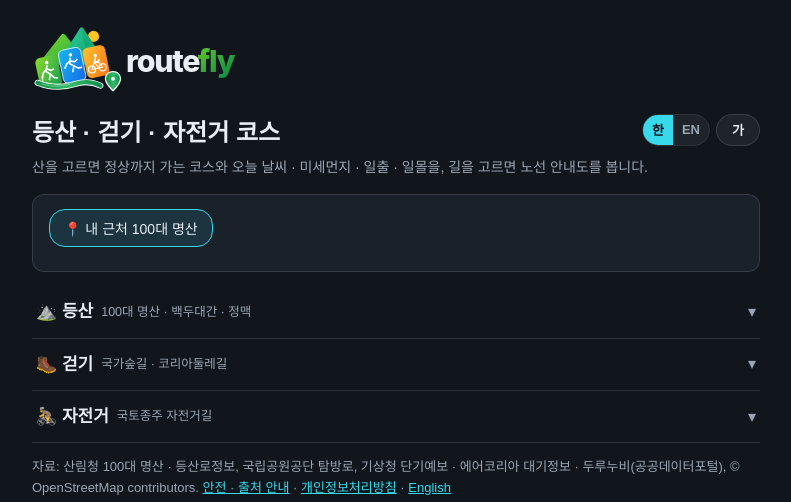
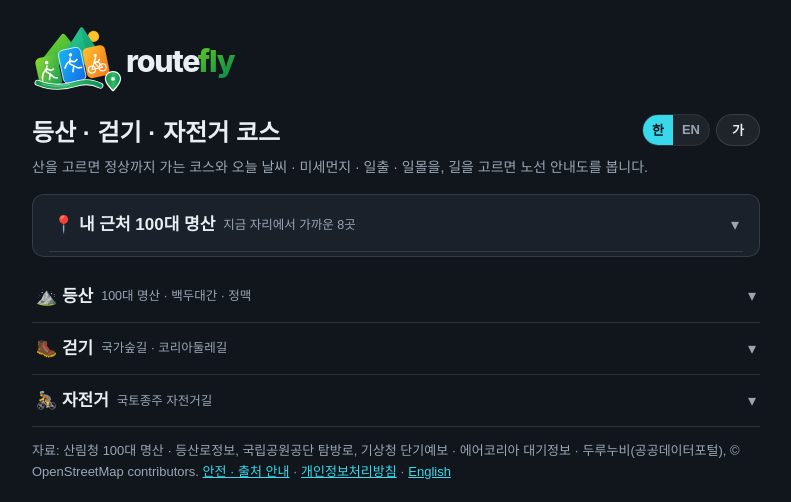
Before and after one commit to chogilhong/routefly, a Java web app: page /m/ in a window 1280 px wide. Shown: the top 502 px of the page, without its empty margins (244-1035 px from the left). Run offline with Tomcat 11, a stand-in JSP engine, Linux system fonts and the light colour scheme; the visitor is signed in with stand-in values (Sample User, id 1); some libraries are stand-ins or nearby versions.

Commit message:
/m/ · /en/m/ "📍 내 근처 100대 명산" 도 접고 펴는 칸
- 단추 대신 다른 칸과 같은 details.fold.kind - 펴면 위치를 찾아 가까운 8곳(처음 한 번, 실패하면 다시 펼 때 다시)
- 하나 펴면 나머지(주말 · 등산 · 걷기 · 자전거)는 접힘

Co-Authored-By: Claude Opus 5.5 <noreply@anthropic.com>
Claude-Session: https://claude.ai/code/session_01MHSSRBsQKpCR2DHwkzaDkG

```diff
--- a/src/main/java/com/gh/routefly/web/MountainEn.java
+++ b/src/main/java/com/gh/routefly/web/MountainEn.java
@@ -215,7 +215,8 @@ final class MountainEn {
         b.append("<main><a class=\"logo\" href=\"").append(REL).append("/hike.html\"><img src=\"").append(REL)
                 .append("/img/logo-dark.svg\" alt=\"routefly\" width=\"256\" height=\"80\"></a><h1>Korea's 100 Famous Mountains</h1>")
                 .append("<p class=\"lead\">Pick a mountain to see its trails to the summit, the weather forecast, air quality and sunrise time.</p>")
-                .append("<section id=\"near\"><button type=\"button\" id=\"nearMe\">📍 Famous mountains near me</button><div id=\"nearList\"></div></section>")
+                .append("<section id=\"near\"><details class=\"fold kind\" name=\"kind\" id=\"nearFold\"><summary><span class=\"ft\">📍 Near me</span>")
+                .append("<span class=\"fs\">8 closest famous mountains</span><span class=\"fa\">▾</span></summary><div class=\"fb\"><div id=\"nearList\"></div></div></details></section>")
                 .append("<div class=\"folds\">");
         // 접고 펴는 칸(2026-10-15 홍TV님 - /m/ 과 같게): ⛰️ Hiking(100 Famous Mountains · 백두대간) · 🥾 Walking · 🚴 Cycling
         List<JsonObject> list = new ArrayList<>();
--- a/src/main/java/com/gh/routefly/web/MountainServlet.java
+++ b/src/main/java/com/gh/routefly/web/MountainServlet.java
@@ -523,7 +523,9 @@ public class MountainServlet extends HttpServlet {
         b.append("<main><a class=\"logo\" href=\"").append(REL).append("/hike.html\"><img src=\"").append(REL)
                 .append("/img/logo-dark.svg\" alt=\"routefly\" width=\"256\" height=\"80\"></a><h1>등산 · 걷기 · 자전거 코스</h1>")
                 .append("<p class=\"lead\">산을 고르면 정상까지 가는 코스와 오늘 날씨 · 미세먼지 · 일출 · 일몰을, 길을 고르면 노선 안내도를 봅니다.</p>"
-                + "<section id=\"near\"><button type=\"button\" id=\"nearMe\">📍 내 근처 100대 명산</button><div id=\"nearList\"></div></section>"
+                // 📍 내 근처 - 다른 칸처럼 접고 펴기(2026-10-16 홍TV님), 펴면 위치를 찾음(js/mountain.js)
+                + "<section id=\"near\"><details class=\"fold kind\" name=\"kind\" id=\"nearFold\"><summary><span class=\"ft\">📍 내 근처 100대 명산</span>"
+                + "<span class=\"fs\">지금 자리에서 가까운 8곳</span><span class=\"fa\">▾</span></summary><div class=\"fb\"><div id=\"nearList\"></div></div></details></section>"
                 + "<section id=\"weekend\" hidden></section><div class=\"folds\">");   // 이번 주말 날씨 좋은 산(js/mountain.js · /api/weekend - 2026-10-15)
         boolean hasPeaks = false;
         for (JsonElement e : groups) {
--- a/src/main/webapp/css/mountain.css
+++ b/src/main/webapp/css/mountain.css
@@ -76,8 +76,9 @@ ul { margin:0; padding:0; list-style:none; }
 /* 자주 묻는 질문 · 내 근처 산(2026-10-15) */
 .faq dt { font-weight:bold; font-size:14.5px; margin-top:10px; }
 .faq dd { margin:4px 0 0; color:var(--dim); font-size:13.5px; }
-#nearMe { padding:8px 14px; border-radius:16px; border:1px solid var(--sky); background:rgba(56,217,234,0.10); color:var(--tx); font:14px Arial,"Malgun Gothic",sans-serif; cursor:pointer; }
-#nearList { margin-top:10px; }
+#near { padding:4px 16px; }   /* 📍 내 근처 - 주말 칸과 같은 접는 칸(2026-10-16) */
+#near .fb { padding:4px 0 10px; }
+#nearList { margin-top:4px; }
 /* 운영 통계(/stats - 2026-10-15) */
 .st { width:100%; border-collapse:collapse; font-size:13.5px; }
 .st th, .st td { text-align:left; padding:5px 6px; border-top:1px solid var(--ln); }
--- a/src/main/webapp/js/mountain.js
+++ b/src/main/webapp/js/mountain.js
@@ -57,9 +57,11 @@
         });
     }
     // 📍 내 근처 100대 명산(2026-10-15 홍TV님) - 위치는 이 핸드폰 안에서만 견줌(서버로 보내지 않음)
-    var nearBtn = document.getElementById("nearMe"), nearList = document.getElementById("nearList");
-    if (nearBtn && nearList && window.RF) nearBtn.addEventListener("click", function () {
-        if (!navigator.geolocation || !window.isSecureContext) { nearList.textContent = "위치는 https 주소에서만 쓸 수 있습니다."; return; }
+    var nearFold = document.getElementById("nearFold"), nearList = document.getElementById("nearList"), nearDone = false;   // 펴면 찾음(2026-10-16 - 접는 칸)
+    if (nearFold && nearList && window.RF) nearFold.addEventListener("toggle", function () {
+        if (!nearFold.open || nearDone) return;
+        nearDone = true;
+        if (!navigator.geolocation || !window.isSecureContext) { nearList.textContent = "위치는 https 주소에서만 쓸 수 있습니다."; nearDone = false; return; }
         nearList.textContent = "현재 위치를 찾는 중…";
         navigator.geolocation.getCurrentPosition(function (pos) {
             fetch("../data/mountains100.json").then(function (r) { return r.json(); }).then(function (j) {
@@ -78,8 +80,8 @@
                     ul.appendChild(li);
                 });
                 nearList.appendChild(ul);
-            }).catch(function () { nearList.textContent = "산 목록을 받지 못했습니다."; });
-        }, function () { nearList.textContent = "위치를 받지 못했습니다(핸드폰 위치 · 권한을 확인하세요)."; }, { enableHighAccuracy: false, timeout: 15000, maximumAge: 300000 });
+            }).catch(function () { nearDone = false; nearList.textContent = "산 목록을 받지 못했습니다."; });
+        }, function () { nearDone = false; nearList.textContent = "위치를 받지 못했습니다(핸드폰 위치 · 권한을 확인하세요)."; }, { enableHighAccuracy: false, timeout: 15000, maximumAge: 300000 });
     });
     // ☀️ 이번 주말 날씨 좋은 산(코스 모음 /m/ - 2026-10-15 홍TV님): 권역마다 토 · 일 낮 날씨, 좋은 권역의 100대 명산
     var wk = document.getElementById("weekend");
```
Also changed, not shown: src/main/webapp/js/mountain-en.js (+6 -4 lines).
